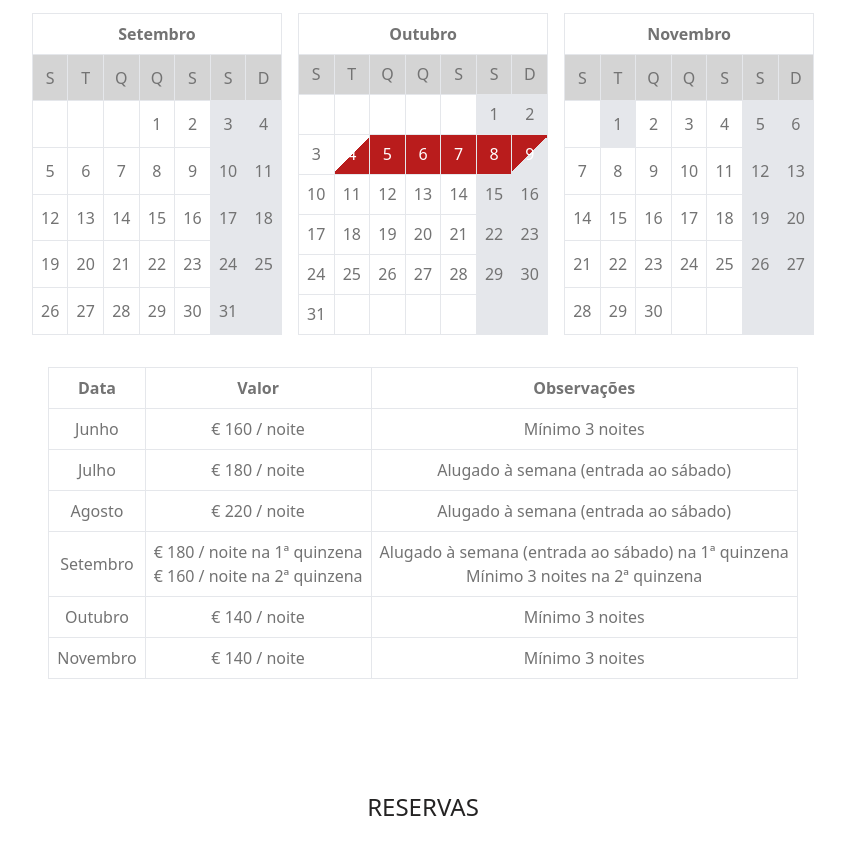
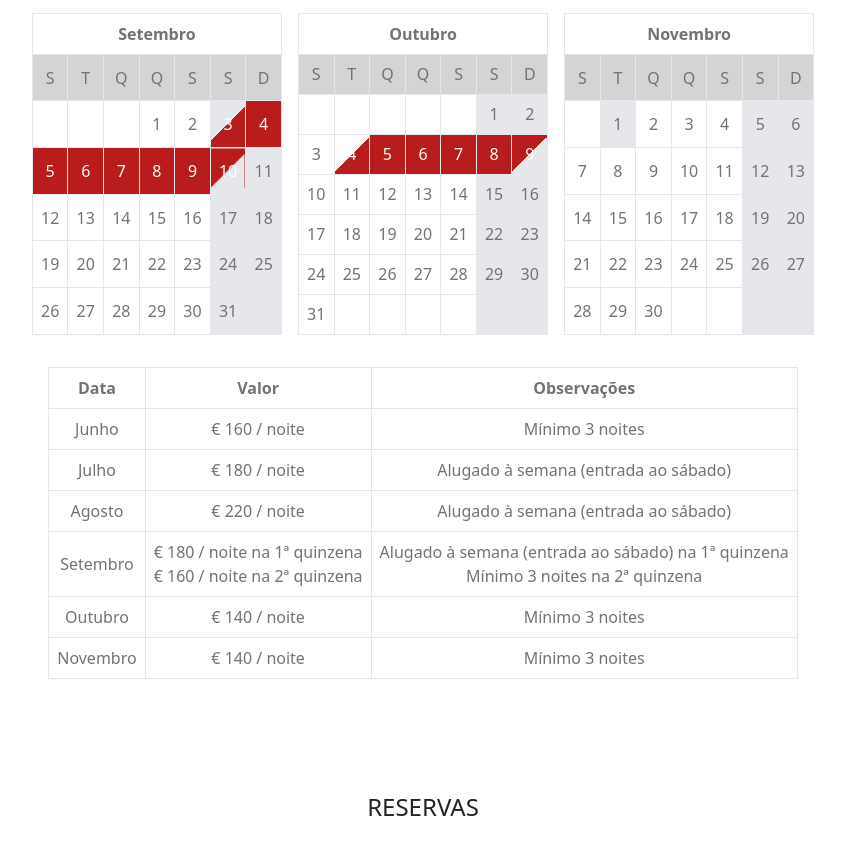
Before and after one commit to pedropalmares/casadaslameirinhas, a website: page index.html in a window 1280 px wide. Shown: the part 6619-7471 px from the top of the page, without its empty margins (217-1062 px from the left). Drawn offline with Linux system fonts and the light colour scheme; some packages are replaced by stand-ins of ours.

Commit message:
reserva 3-10 setembro

```diff
--- a/index.html
+++ b/index.html
@@ -722,16 +722,18 @@
                             <td></td>
                             <td>1</td>
                             <td>2</td>
-                            <td class="dayoff">3</td>
-                            <td class="dayoff">4</td>
+                            <td>
+                                <div class="dayoff-occupied">3</div>
+                            </td>
+                            <td class="occupied">4</td>
                         </tr>
                         <tr>
-                            <td>5</td>
-                            <td>6</td>
-                            <td>7</td>
-                            <td>8</td>
-                            <td>9</td>
-                            <td class="dayoff">10</td>
+                            <td class="occupied">5</td>
+                            <td class="occupied">6</td>
+                            <td class="occupied">7</td>
+                            <td class="occupied">8</td>
+                            <td class="occupied">9</td>
+                            <td class="occupied-dayoff">10</td>
                             <td class="dayoff">11</td>
                         </tr>
                         <tr>
```
